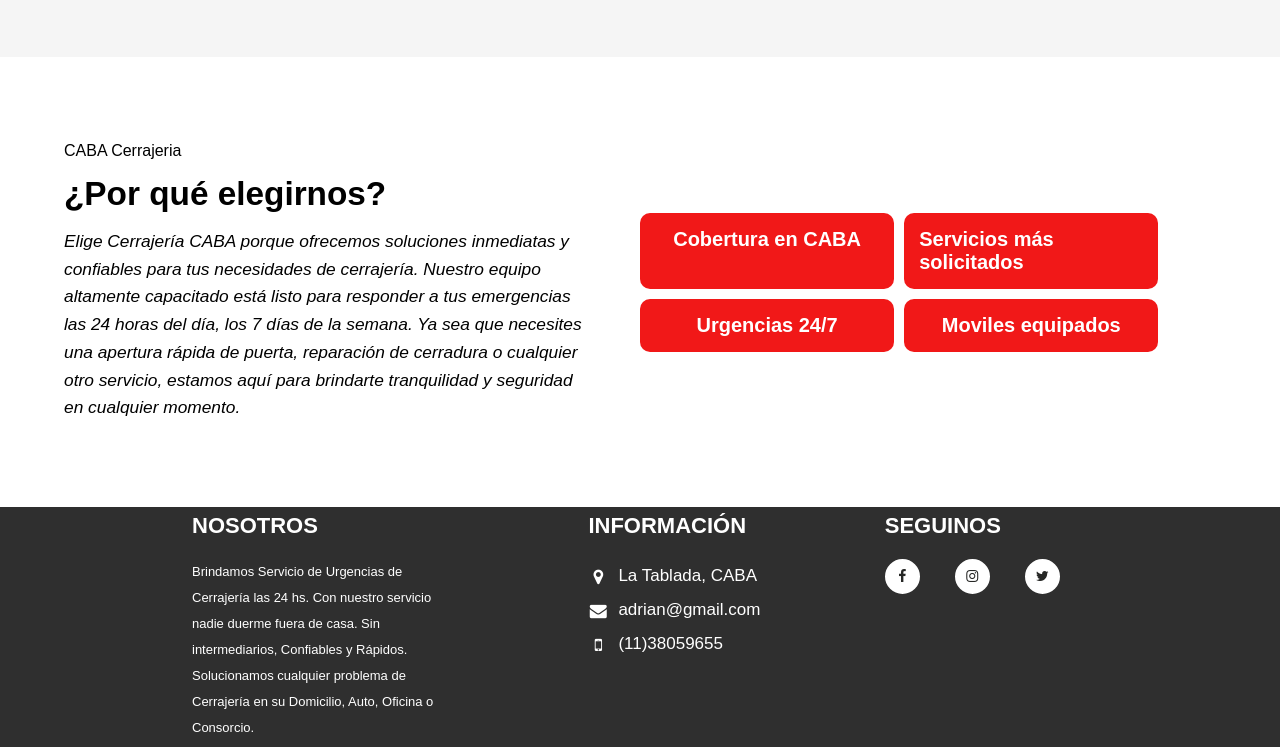
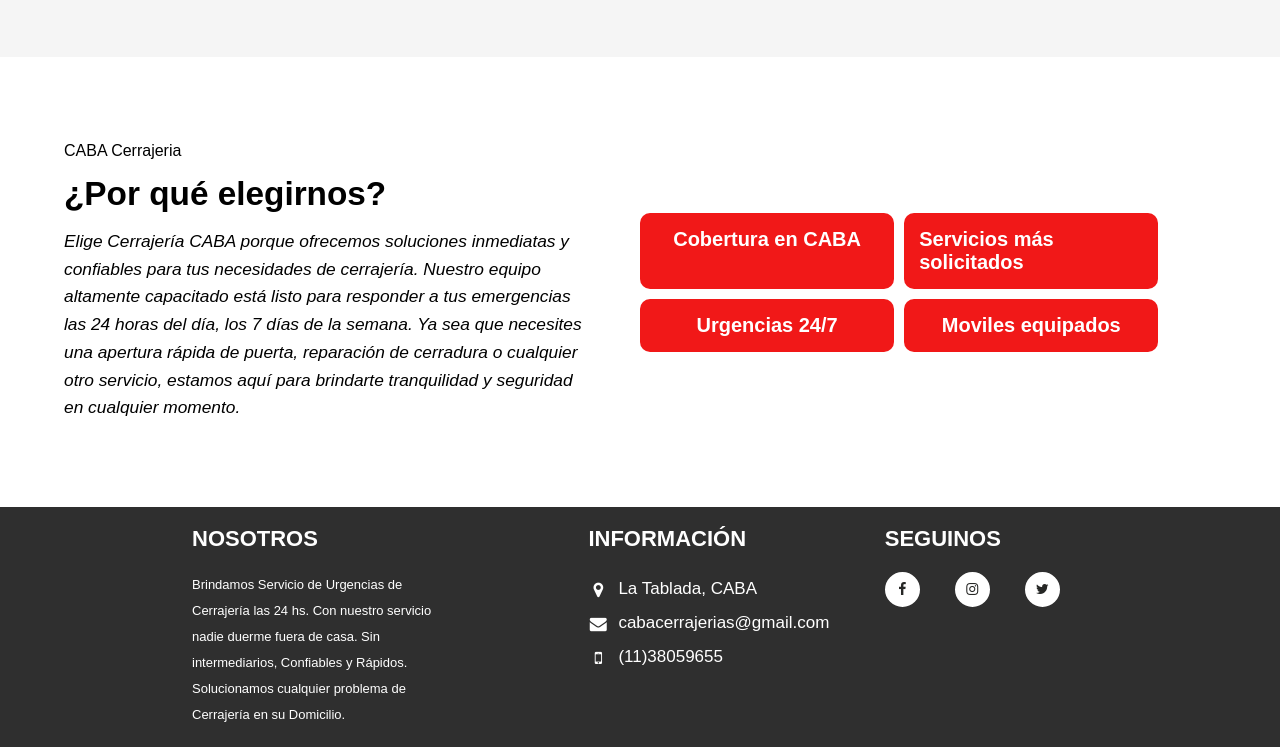
Before and after one commit to agussch/cerrajeria, a plain HTML site: page index.html in a window 1280 px wide. Shown: the part 1583-2330 px from the top of the page. Drawn offline with nearby package versions, Linux system fonts and the light colour scheme; a web font is replaced by a local one.

Commit message:
actualizaciones

```diff
--- a/index.html
+++ b/index.html
@@ -113,13 +113,13 @@
                 <div class="cont-about">
                     Brindamos Servicio de Urgencias de Cerrajería las 24 hs. Con nuestro servicio nadie duerme fuera de casa.
 
-                    Sin intermediarios, Confiables y Rápidos. Solucionamos cualquier problema de Cerrajería en su Domicilio, Auto, Oficina o Consorcio.                </div>
+                    Sin intermediarios, Confiables y Rápidos. Solucionamos cualquier problema de Cerrajería en su Domicilio.</div>
             </div>
             <div class="information">
                 <h4>Información</h4>
                 <ul class="cont-info">
                     <li><i class="fa fa-map-marker"></i>La Tablada, CABA</li>
-                    <li><i class="fa fa-envelope"></i><a href="mailto:#">adrian@gmail.com</a></li>
+                    <li><i class="fa fa-envelope"></i><a href="mailto:#">cabacerrajerias@gmail.com</a></li>
                     <li><i class="fa fa-mobile" aria-hidden="true"></i> <a href="https://wa.me/5491138059655?text=Hola,%20necesito%20ayuda%20urgente%20con%20una%20cerradura.%20%C2%BFPueden%20asistir%20ahora?" target="_blank">(11)38059655</a></li>
                 </ul>
             </div>
```
